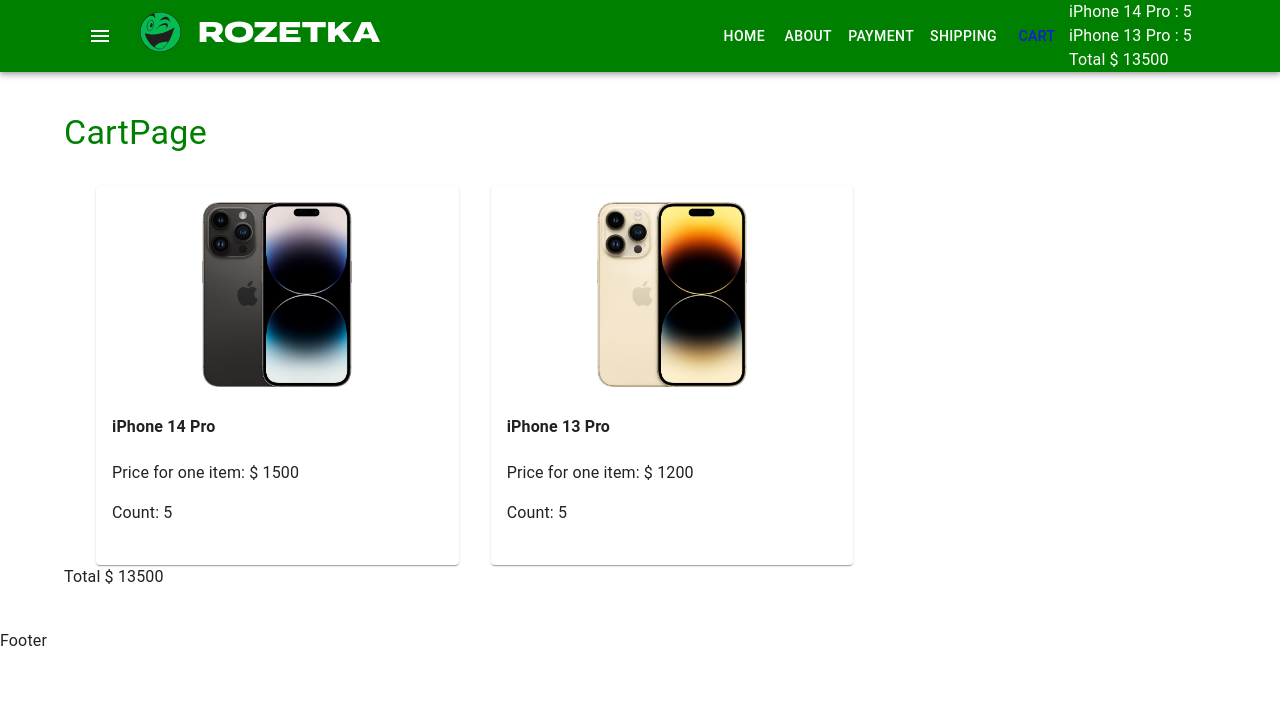
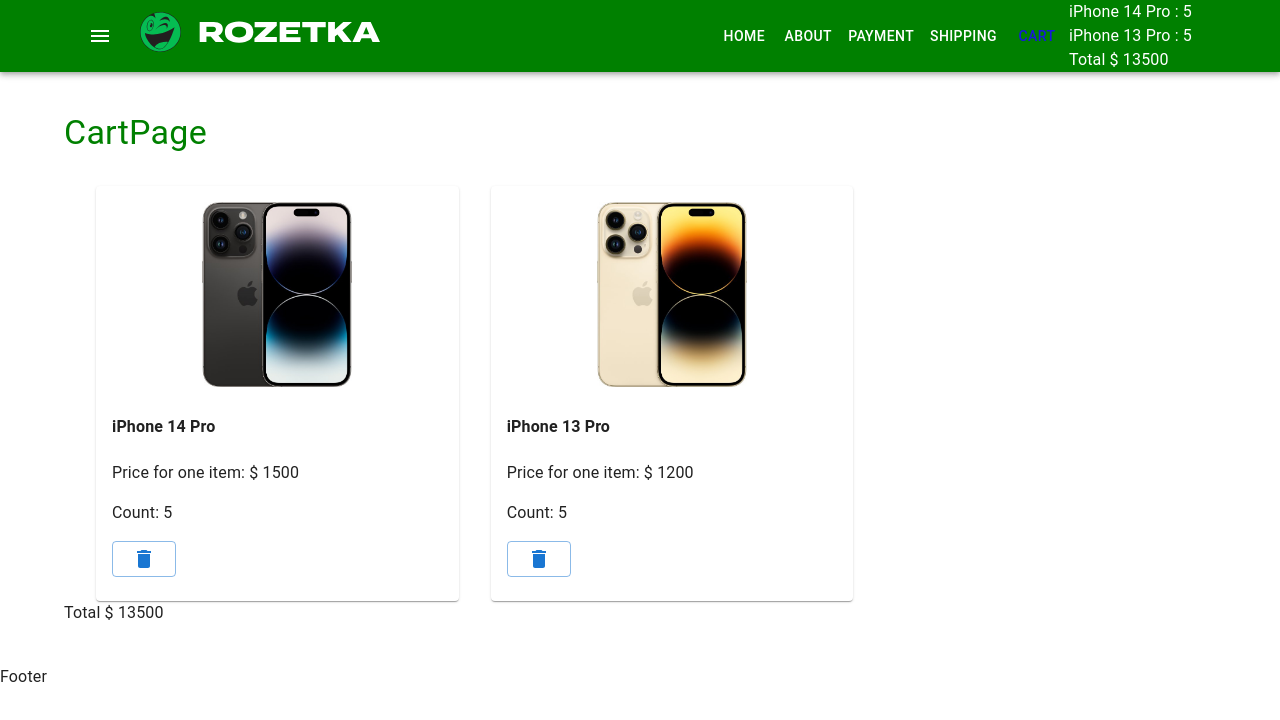
Before and after one commit to petroyurchuk/react29-11, a React (Create React App) app: page /cart in a window 1280 px wide. Shown: the top 720 px of the page. Built offline with nearby package versions, Linux system fonts and the light colour scheme.

Commit message:
add remove function for CartPage

```diff
--- a/src/components/CartProductList/CartProductList.tsx
+++ b/src/components/CartProductList/CartProductList.tsx
@@ -8,11 +8,13 @@ type Props = {
         [id: number]: Product
     }
     CartItem?: any
+    removeProductFromCart?: (id: number) => void
 }
 const CartProductList = ({
     productsInCart,
     productsObject = getProductsObject(productsArray),
     CartItem = CartProductListItem,
+    removeProductFromCart,
 }: Props) => {
     return (
         <>
@@ -21,6 +23,7 @@ const CartProductList = ({
                     key={productId}
                     product={productsObject[parseInt(productId)]}
                     productCount={productsInCart[parseInt(productId)]}
+                    removeProductFromCart={removeProductFromCart}
                 />
             ))}
         </>
--- a/src/components/CartProductList/CartProductListItemExtended.tsx
+++ b/src/components/CartProductList/CartProductListItemExtended.tsx
@@ -1,11 +1,16 @@
-import { Card, CardContent, Grid } from '@mui/material'
+import { Button, Card, CardContent, Grid } from '@mui/material'
 import { Product } from 'utils/productsArray'
-
+import DeleteIcon from '@mui/icons-material/Delete'
 type Props = {
     product: Product
     productCount: number
+    removeProductFromCart: (id: number) => void
 }
-const CartProductListItemExtended = ({ product, productCount }: Props) => {
+const CartProductListItemExtended = ({
+    product,
+    productCount,
+    removeProductFromCart,
+}: Props) => {
     return (
         <Grid item xs={12} sm={4}>
             <Card>
@@ -16,6 +21,12 @@ const CartProductListItemExtended = ({ product, productCount }: Props) => {
                     <h4>{product.title}</h4>
                     <p>Price for one item: $ {product.price}</p>
                     <p>Count: {productCount}</p>
+                    <Button
+                        onClick={() => removeProductFromCart(product.id)}
+                        variant="outlined"
+                    >
+                        <DeleteIcon />
+                    </Button>
                 </CardContent>
             </Card>
         </Grid>
--- a/src/container/App/App.tsx
+++ b/src/container/App/App.tsx
@@ -24,10 +24,18 @@ const App = (props: Props) => {
             [id]: (prevState[id] || 0) + count,
         }))
     }
+    const removeProductFromCart = (id: number) => {
+        setProductsInCart((prevState) => {
+            let prevProductsInCart = { ...prevState }
+            delete prevProductsInCart[id]
+            return prevProductsInCart
+        })
+    }
     return (
         <StyledEngineProvider injectFirst>
             <CssBaseline />
             <Header productsInCart={productsInCart} />
+
             <Container
                 sx={{
                     padding: '40px 0',
@@ -40,7 +48,12 @@ const App = (props: Props) => {
                     />
                     <Route
                         path="/cart"
-                        element={<CartPage productsInCart={productsInCart} />}
+                        element={
+                            <CartPage
+                                productsInCart={productsInCart}
+                                removeProductFromCart={removeProductFromCart}
+                            />
+                        }
                     />
                 </Routes>
             </Container>
--- a/src/pages/Cart/CartPage.tsx
+++ b/src/pages/Cart/CartPage.tsx
@@ -6,9 +6,10 @@ type Props = {
     productsInCart: {
         [id: number]: number
     }
+    removeProductFromCart: (id: number) => void
 }
 
-const CartPage = ({ productsInCart }: Props) => {
+const CartPage = ({ productsInCart, removeProductFromCart }: Props) => {
     return (
         <div>
             <Typography variant="h4" component={'h1'} sx={{ color: 'green' }}>
@@ -18,6 +19,7 @@ const CartPage = ({ productsInCart }: Props) => {
                 <CartProductList
                     productsInCart={productsInCart}
                     CartItem={CartProductListItemExtended}
+                    removeProductFromCart={removeProductFromCart}
                 />
             </Grid>
 
```
